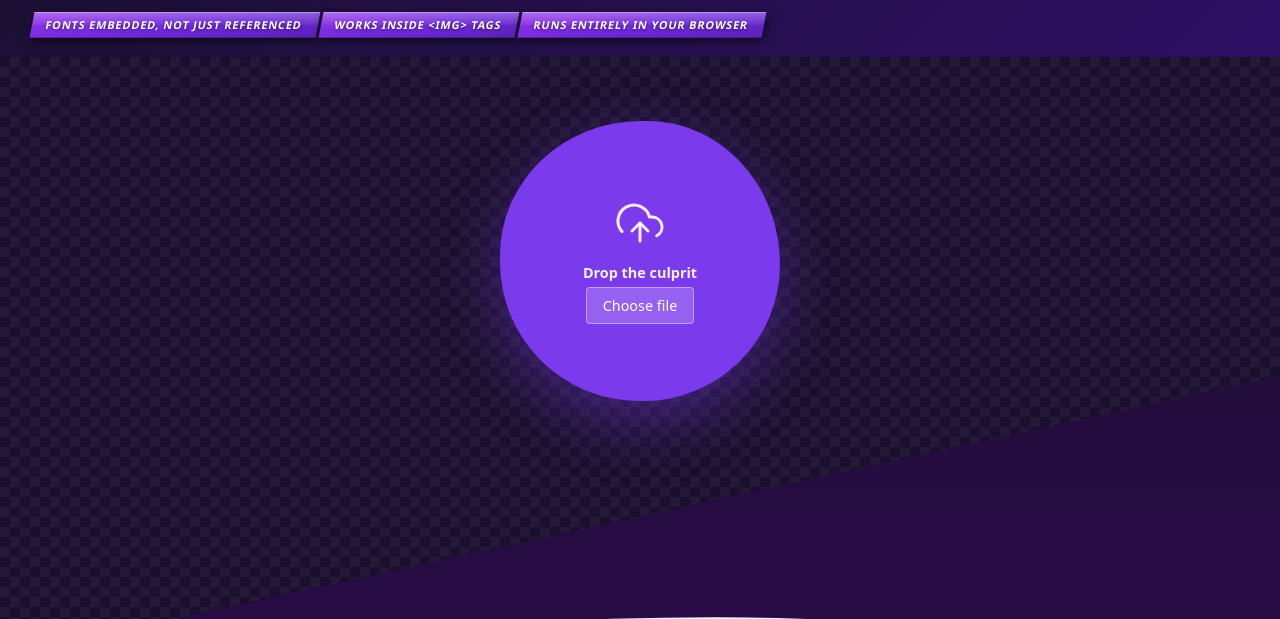
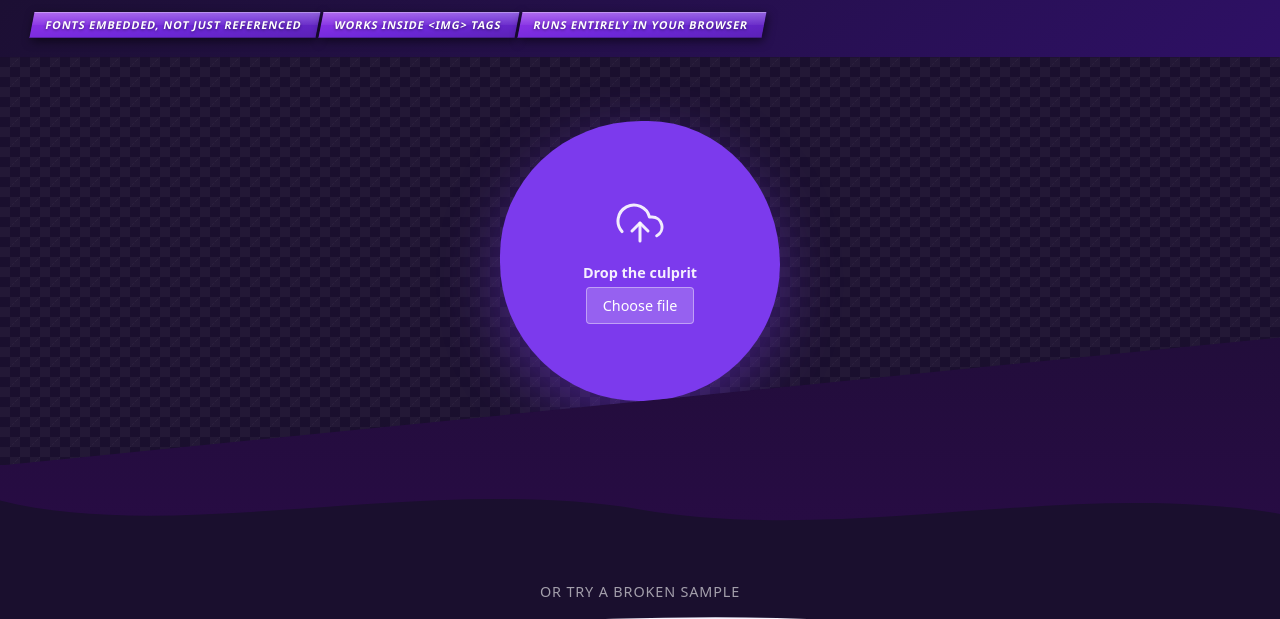
Before and after one commit to khawkins98/svgomg-font, a website built with Vite: page index.html in a window 1280 px wide. Shown: the part 145-764 px from the top of the page. Built offline with nearby package versions, Linux system fonts and the light colour scheme.

Commit message:
style: manual tweaks to HTML and CSS

```diff
--- a/index.html
+++ b/index.html
@@ -48,7 +48,7 @@
           <path d="M0,40 C200,90 480,10 720,50 C960,90 1200,15 1440,55 L1440,100 L0,100 Z" fill="#1a0f2e"/>
         </svg>
         <div class="samples-area">
-          <p class="samples-label">Or confess with a broken sample:</p>
+          <p class="samples-label">Or try a broken sample</p>
           <div class="samples" id="samples"></div>
         </div>
         <!-- wave exit: dark → light -->
--- a/src/style.css
+++ b/src/style.css
@@ -135,9 +135,9 @@ body.has-file main {
   background-size: 20px 20px;
   background-position: 0 0, 0 10px, 10px -10px, -10px 0;
   /* angled bottom cut — diagonal "band sweep" */
-  padding-bottom: 20vw;
+  padding-bottom: 5vw;
   padding-top: 5vw;
-  clip-path: polygon(0 0, 100% 0, 100% calc(100% - 22vw), 0 100%);
+  clip-path: polygon(0 0, 100% 0, 100% calc(100% - 10vw), 0 100%);
 }
 
 /* Remove header's bottom border so it merges into the dark upload strip */
```
